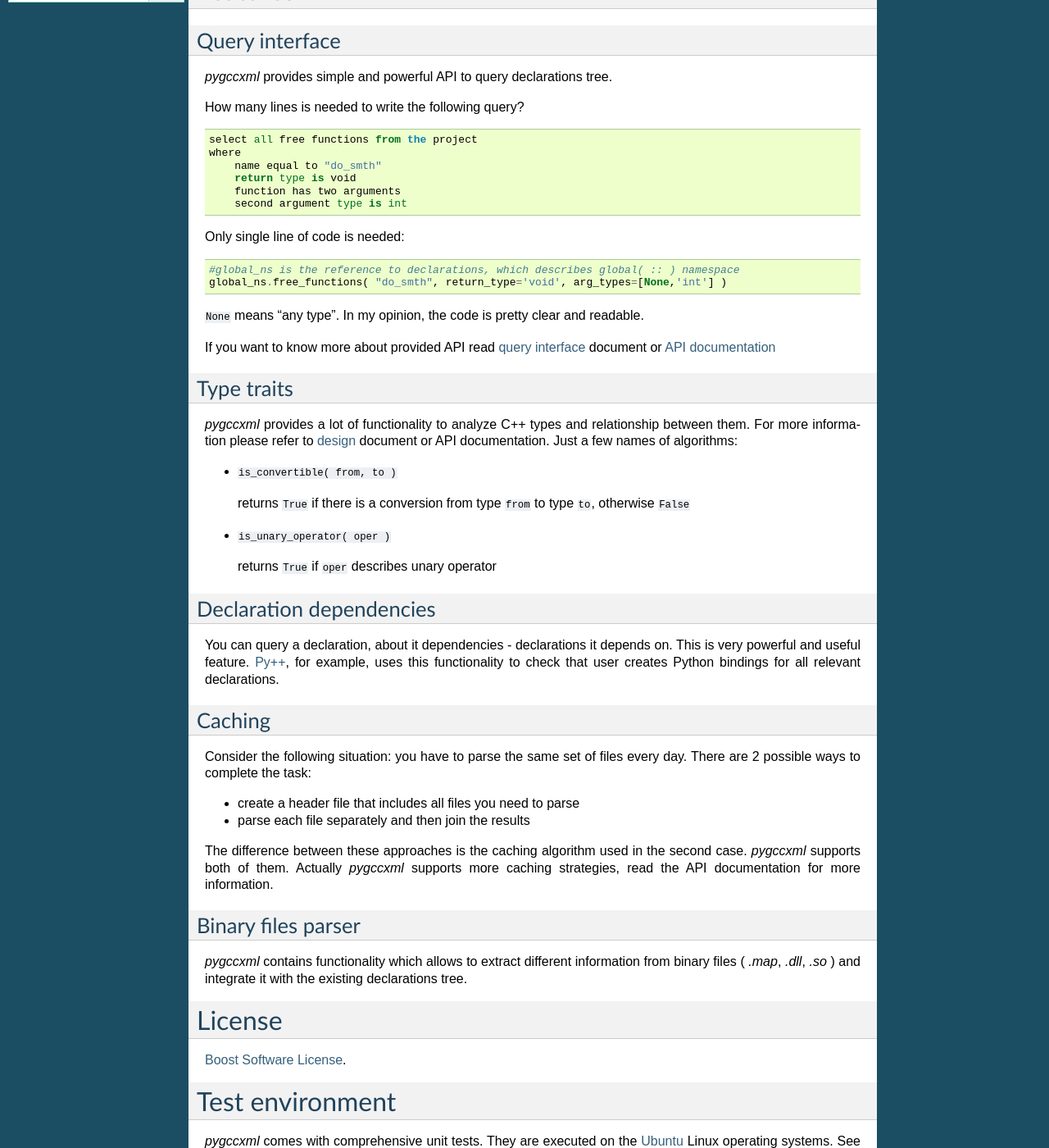
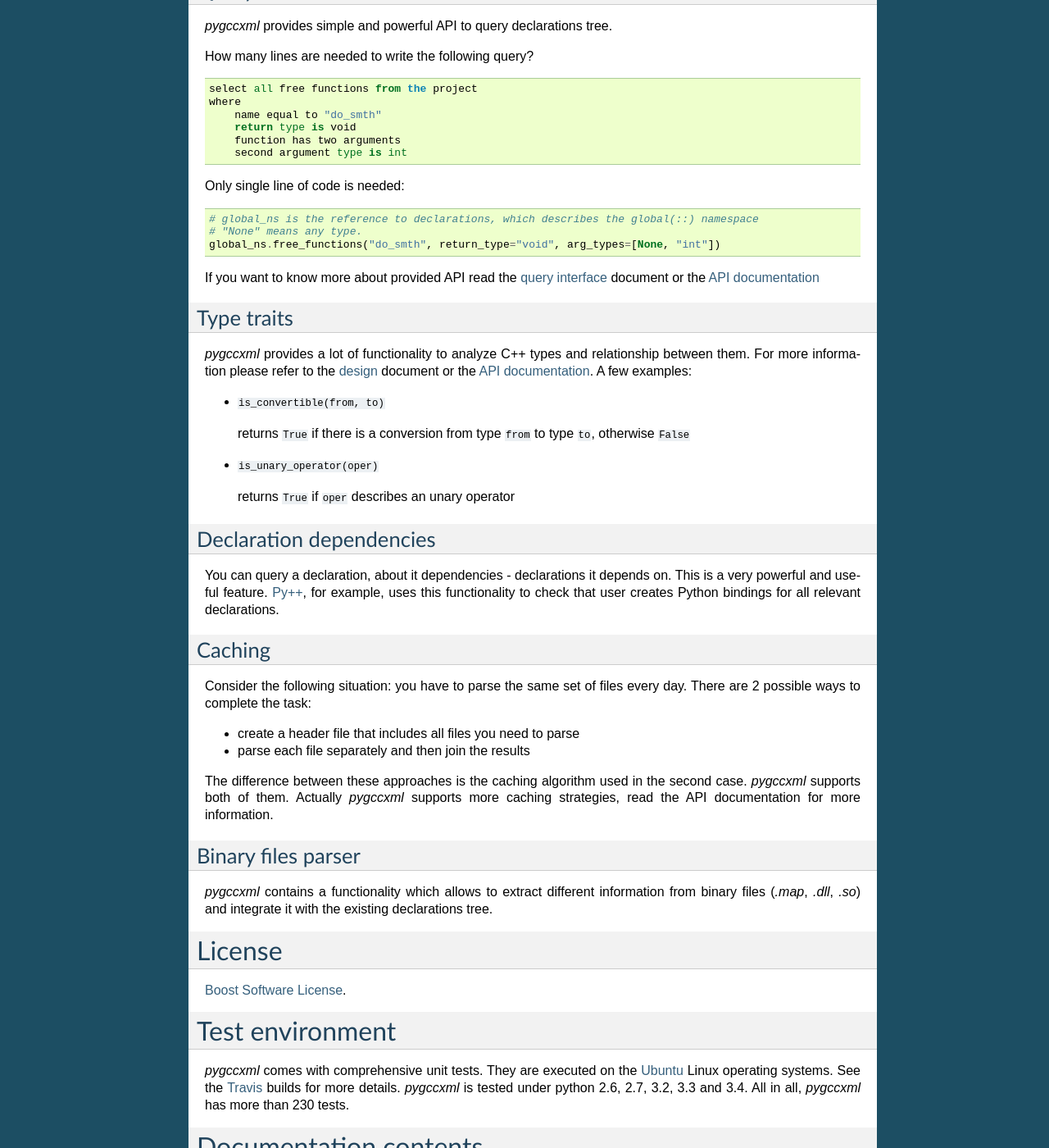
Before and after one commit to CastXML/pygccxml, a Sphinx documentation site: the page built from docs/index.rst, in a window 1280 px wide and 1400 px high, scrolled down 461 px. Shown: the whole window at 82% size. Built offline with Sphinx 7.4.7, drawn with Linux system fonts in a browser that asks for light colours.

Commit message:
Improve and cleanup documentation

```diff
--- a/docs/index.rst
+++ b/docs/index.rst
@@ -19,14 +19,11 @@ Using `pygccxml` you can:
 * build code analyzer
 * ...
 
-Features
-========
-
 Query interface
 ---------------
 `pygccxml` provides simple and powerful API to query declarations tree.
 
-How many lines is needed to write the following query?
+How many lines are needed to write the following query?
 ::
 
   select all free functions from the project
@@ -40,36 +37,34 @@ Only single line of code is needed:
 
 .. code-block:: python
 
-  #global_ns is the reference to declarations, which describes global( :: ) namespace
-  global_ns.free_functions( "do_smth", return_type='void', arg_types=[None,'int'] )
+  # global_ns is the reference to declarations, which describes the global(::) namespace
+  # "None" means any type.
+  global_ns.free_functions("do_smth", return_type="void", arg_types=[None, "int"])
 
-``None`` means "any type". In my opinion, the code is pretty clear and readable.
-
-If you want to know more about provided API read :doc:`query interface <query_interface>`
-document or :doc:`API documentation <apidocs/api>`
+If you want to know more about provided API read the :doc:`query interface <query_interface>`
+document or the :doc:`API documentation <apidocs/api>`
 
 Type traits
 -----------
 `pygccxml` provides a lot of functionality to analyze C++ types and relationship
-between them. For more information please refer to :doc:`design <design>` document or API
-documentation. Just a few names of algorithms:
+between them. For more information please refer to the :doc:`design <design>` document or
+the :doc:`API documentation <apidocs/api>`. A few examples:
 
-* ``is_convertible( from, to )``
+* ``is_convertible(from, to)``
 
   returns ``True`` if there is a conversion from type ``from`` to type ``to``,
   otherwise ``False``
 
-* ``is_unary_operator( oper )``
+* ``is_unary_operator(oper)``
 
-  returns ``True`` if ``oper`` describes unary operator
+  returns ``True`` if ``oper`` describes an unary operator
 
 
 Declaration dependencies
 ------------------------
 You can query a declaration, about it dependencies - declarations it depends on.
-This is very powerful and useful feature. `Py++ <http://sourceforge.net/projects/pygccxml/files/pyplusplus/>`_,
-for example, uses this functionality to check that user creates Python bindings for all relevant
-declarations.
+This is a very powerful and useful feature. `Py++ <http://sourceforge.net/projects/pygccxml/files/pyplusplus/>`_, for example, uses this functionality to check that user creates Python
+bindings for all relevant declarations.
 
 Caching
 -------
@@ -86,8 +81,8 @@ more caching strategies, read the API documentation for more information.
 
 Binary files parser
 -------------------
-`pygccxml` contains functionality which allows to extract different information
-from binary files ( `.map`, `.dll`, `.so` ) and integrate it with the existing
+`pygccxml` contains a functionality which allows to extract different information
+from binary files (`.map`, `.dll`, `.so`) and integrate it with the existing
 declarations tree.
 
 License
```
